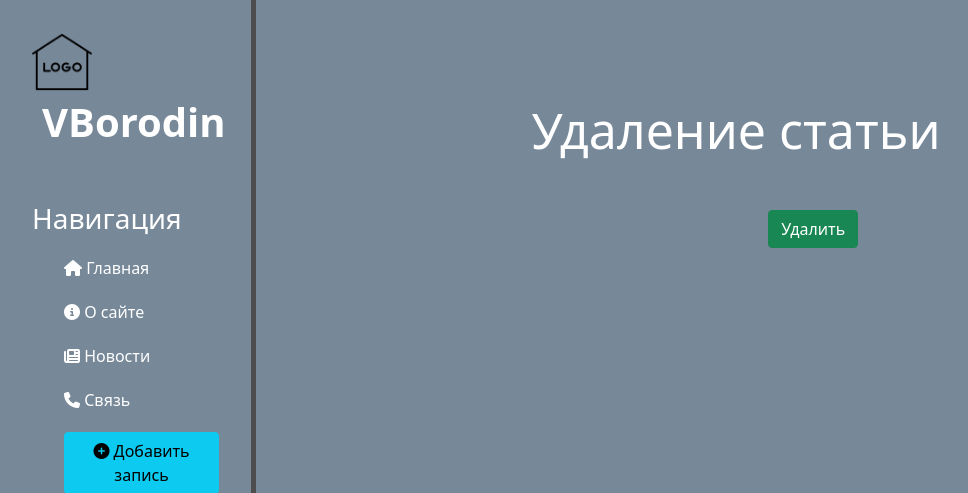
After one commit to sweet74rus/django-news-site, a Django app: page /news/1/delete in a window 1280 px wide. The commit adds this page. Shown: the top 493 px of the page, without its empty margins (0-968 px from the left). Run offline with Django 4.2, Linux system fonts and the light colour scheme; data comes from the database, SQL or seed files in the repository; both versions use the stored data as it was after the commit; some libraries are stand-ins or nearby versions.

Commit message:
add delete and update btns

```diff
--- a/wapp/news/models.py
+++ b/wapp/news/models.py
@@ -10,6 +10,9 @@ class Articles(models.Model):
     def __str__(self):
         return self.title
 
+    def get_absolute_url(self):
+        return f'/news/{self.id}'
+
     class Meta:
         verbose_name = 'Новость'
         verbose_name_plural = 'Новости'
--- a/wapp/news/templates/news/details_view.html
+++ b/wapp/news/templates/news/details_view.html
@@ -7,5 +7,7 @@
         <h1>{{ article.title }}</h1>
         <p>{{ article.date }}</p>
         <p>{{ article.full_text }}</p>
+        <a href="{% url 'news-delete' article.id %}" class="btn btn-danger">Удалить</a>
+        <a href="{% url 'news-update' article.id %}" class="btn btn-info">Редактировать</a>
     </div>
 {% endblock %}
--- /dev/null
+++ b/wapp/news/templates/news/news-delete.html
@@ -0,0 +1,13 @@
+{% extends 'main/layout.html' %}
+
+{% block title %}Удаление статьи{% endblock %}
+
+{% block content %}
+    <div class="features">
+        <h1>Удаление статьи</h1>
+        <form method="post">
+            {% csrf_token %}
+            <button class="btn btn-success" type="submit">Удалить</button>
+        </form>
+    </div>
+{% endblock %}
--- a/wapp/news/urls.py
+++ b/wapp/news/urls.py
@@ -4,5 +4,7 @@ from . import views
 urlpatterns = [
     path('', views.news_home, name='news-home'),
     path('create', views.create, name='create'),
-    path('<int:pk>', views.NewsDetailView.as_view(), name='news-detail')
+    path('<int:pk>', views.NewsDetailView.as_view(), name='news-detail'),
+    path('<int:pk>/update', views.NewsUpdateView.as_view(), name='news-update'),
+    path('<int:pk>/delete', views.NewsDeleteView.as_view(), name='news-delete')
 ]
--- a/wapp/news/views.py
+++ b/wapp/news/views.py
@@ -1,12 +1,27 @@
 from django.shortcuts import render, redirect
 from .models import *
 from .forms import ArticlesForm
-from django.views.generic import DetailView
+from django.views.generic import DetailView, UpdateView, DeleteView
+
 
 class NewsDetailView(DetailView):
     model = Articles
     template_name = 'news/details_view.html'
     context_object_name = 'article'
+
+
+class NewsUpdateView(UpdateView):
+    model = Articles
+    template_name = 'news/create.html'
+
+    form_class = ArticlesForm
+
+
+class NewsDeleteView(DeleteView):
+    model = Articles
+    success_url = '/news'
+    template_name = 'news/news-delete.html'
+
 
 def news_home(request):
     data = {
```
Also changed, not shown: wapp/db.sqlite3.
